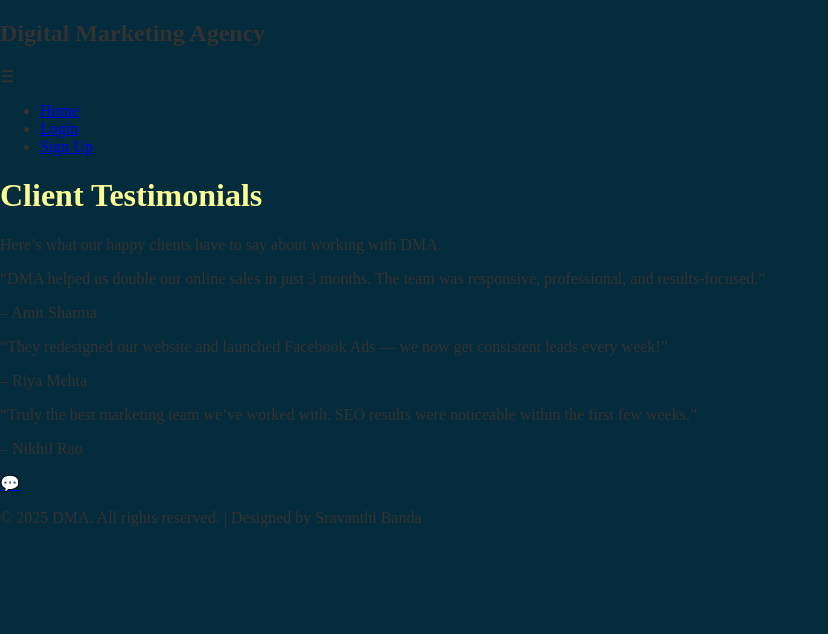
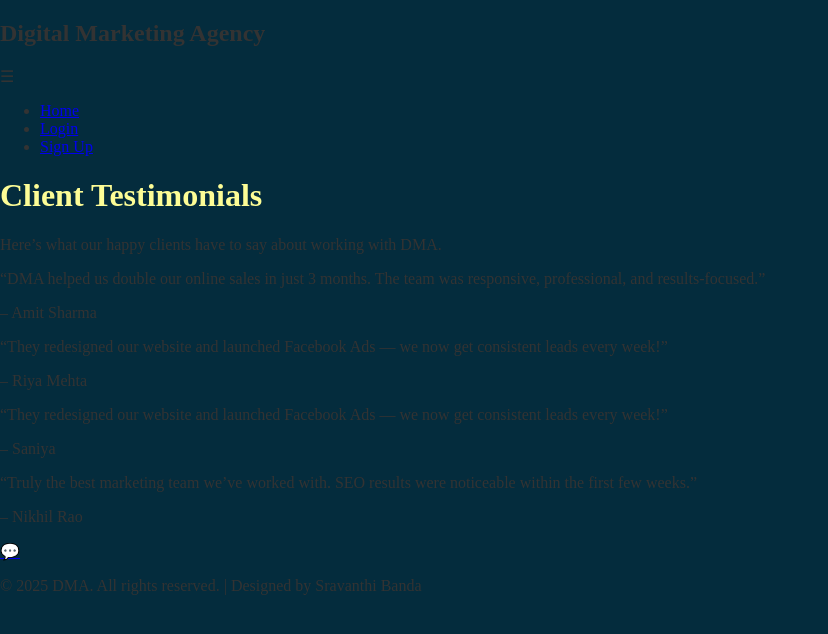
Before and after one commit to Saniyazehra30/Digital_Marketing_Agency_Website, a React (Create React App) app: page /testimonials in a window 1280 px wide. Shown: the top 634 px of the page, without its empty margins (0-828 px from the left). Built offline with nearby package versions, Linux system fonts and the light colour scheme.

Commit message:
adding one more testimonial

```diff
--- a/src/pages/TestimonialsPage.jsx
+++ b/src/pages/TestimonialsPage.jsx
@@ -10,6 +10,11 @@ export default function TestimonialsPage() {
     },
     {
       name: "Riya Mehta",
+      feedback:
+        "They redesigned our website and launched Facebook Ads — we now get consistent leads every week!",
+    },
+     {
+      name: "Saniya",
       feedback:
         "They redesigned our website and launched Facebook Ads — we now get consistent leads every week!",
     },
```
